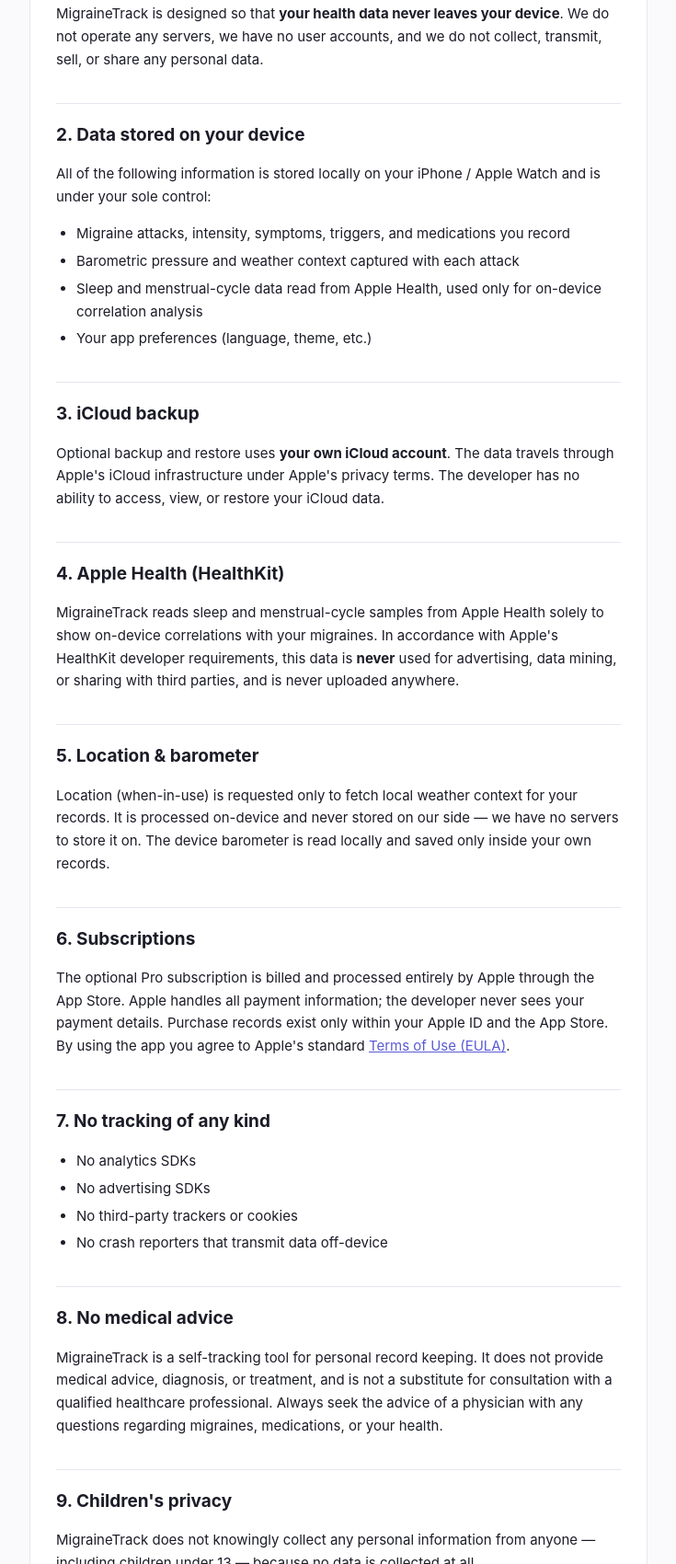
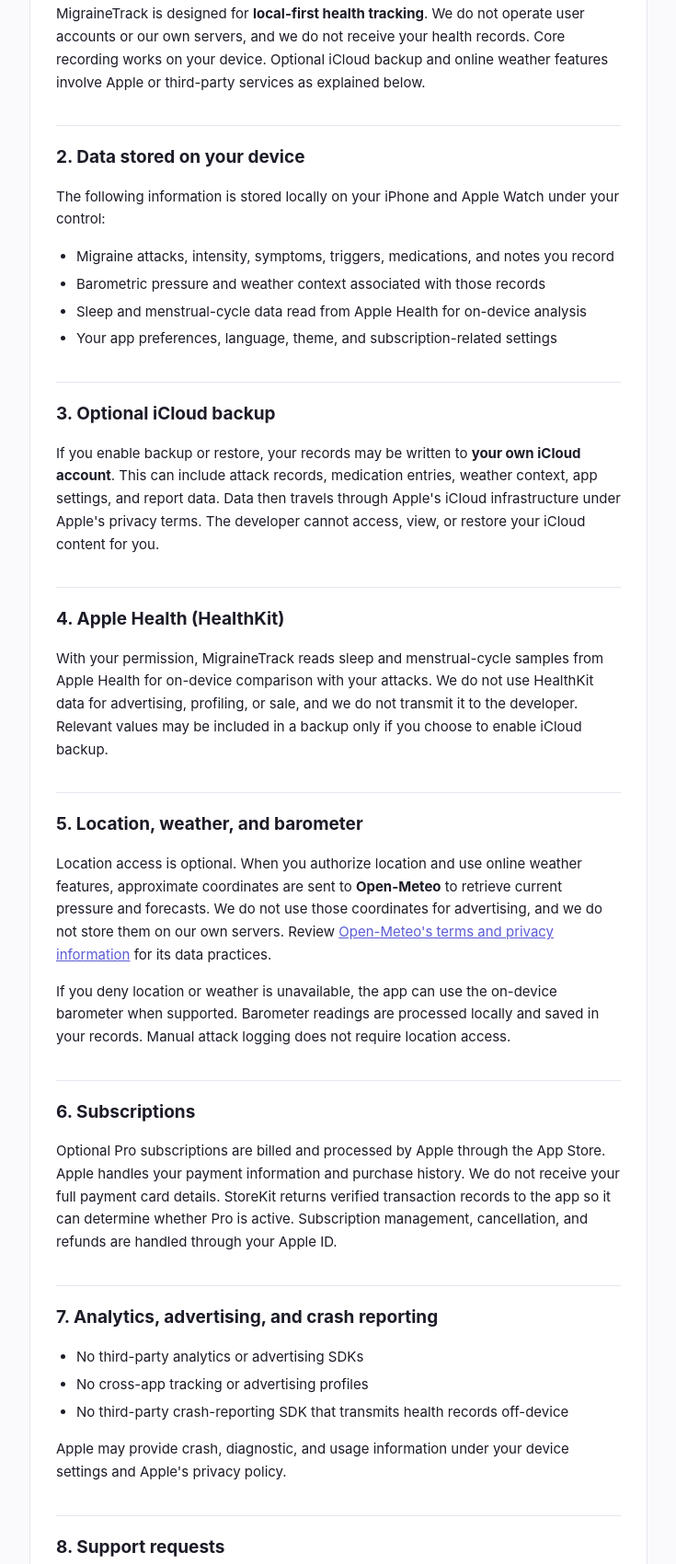
Before and after one commit to hairuizhi-cn/migrainetrack-site, a plain HTML site: page index.html in a window 1280 px wide. Shown: the part 351-2051 px from the top of the page at 92% size, without its empty margins (272-1007 px from the left). Drawn offline with Linux system fonts and the light colour scheme.

Commit message:
Update privacy and support disclosures

```diff
--- a/index.html
+++ b/index.html
@@ -28,7 +28,7 @@
 
 <header>
   <h1>MigraineTrack</h1>
-  <p>Privacy Policy · Last updated: October 20, 2026</p>
+  <p>Privacy Policy · Last updated: October 27, 2026</p>
 </header>
 
 <nav>
@@ -39,47 +39,51 @@
 <main>
   <div class="card">
     <h2 style="border-top:none;margin-top:0">1. Overview</h2>
-    <p>MigraineTrack is designed so that <strong>your health data never leaves your device</strong>. We do not operate any servers, we have no user accounts, and we do not collect, transmit, sell, or share any personal data.</p>
+    <p>MigraineTrack is designed for <strong>local-first health tracking</strong>. We do not operate user accounts or our own servers, and we do not receive your health records. Core recording works on your device. Optional iCloud backup and online weather features involve Apple or third-party services as explained below.</p>
 
     <h2>2. Data stored on your device</h2>
-    <p>All of the following information is stored locally on your iPhone / Apple Watch and is under your sole control:</p>
+    <p>The following information is stored locally on your iPhone and Apple Watch under your control:</p>
     <ul>
-      <li>Migraine attacks, intensity, symptoms, triggers, and medications you record</li>
-      <li>Barometric pressure and weather context captured with each attack</li>
-      <li>Sleep and menstrual-cycle data read from Apple Health, used only for on-device correlation analysis</li>
-      <li>Your app preferences (language, theme, etc.)</li>
+      <li>Migraine attacks, intensity, symptoms, triggers, medications, and notes you record</li>
+      <li>Barometric pressure and weather context associated with those records</li>
+      <li>Sleep and menstrual-cycle data read from Apple Health for on-device analysis</li>
+      <li>Your app preferences, language, theme, and subscription-related settings</li>
     </ul>
 
-    <h2>3. iCloud backup</h2>
-    <p>Optional backup and restore uses <strong>your own iCloud account</strong>. The data travels through Apple's iCloud infrastructure under Apple's privacy terms. The developer has no ability to access, view, or restore your iCloud data.</p>
+    <h2>3. Optional iCloud backup</h2>
+    <p>If you enable backup or restore, your records may be written to <strong>your own iCloud account</strong>. This can include attack records, medication entries, weather context, app settings, and report data. Data then travels through Apple's iCloud infrastructure under Apple's privacy terms. The developer cannot access, view, or restore your iCloud content for you.</p>
 
     <h2>4. Apple Health (HealthKit)</h2>
-    <p>MigraineTrack reads sleep and menstrual-cycle samples from Apple Health solely to show on-device correlations with your migraines. In accordance with Apple's HealthKit developer requirements, this data is <strong>never</strong> used for advertising, data mining, or sharing with third parties, and is never uploaded anywhere.</p>
+    <p>With your permission, MigraineTrack reads sleep and menstrual-cycle samples from Apple Health for on-device comparison with your attacks. We do not use HealthKit data for advertising, profiling, or sale, and we do not transmit it to the developer. Relevant values may be included in a backup only if you choose to enable iCloud backup.</p>
 
-    <h2>5. Location &amp; barometer</h2>
-    <p>Location (when-in-use) is requested only to fetch local weather context for your records. It is processed on-device and never stored on our side — we have no servers to store it on. The device barometer is read locally and saved only inside your own records.</p>
+    <h2>5. Location, weather, and barometer</h2>
+    <p>Location access is optional. When you authorize location and use online weather features, approximate coordinates are sent to <strong>Open-Meteo</strong> to retrieve current pressure and forecasts. We do not use those coordinates for advertising, and we do not store them on our own servers. Review <a href="https://open-meteo.com/en/terms">Open-Meteo's terms and privacy information</a> for its data practices.</p>
+    <p>If you deny location or weather is unavailable, the app can use the on-device barometer when supported. Barometer readings are processed locally and saved in your records. Manual attack logging does not require location access.</p>
 
     <h2>6. Subscriptions</h2>
-    <p>The optional Pro subscription is billed and processed entirely by Apple through the App Store. Apple handles all payment information; the developer never sees your payment details. Purchase records exist only within your Apple ID and the App Store. By using the app you agree to Apple's standard <a href="https://www.apple.com/legal/internet-services/itunes/dev/stdeula/">Terms of Use (EULA)</a>.</p>
+    <p>Optional Pro subscriptions are billed and processed by Apple through the App Store. Apple handles your payment information and purchase history. We do not receive your full payment card details. StoreKit returns verified transaction records to the app so it can determine whether Pro is active. Subscription management, cancellation, and refunds are handled through your Apple ID.</p>
 
-    <h2>7. No tracking of any kind</h2>
+    <h2>7. Analytics, advertising, and crash reporting</h2>
     <ul>
-      <li>No analytics SDKs</li>
-      <li>No advertising SDKs</li>
-      <li>No third-party trackers or cookies</li>
-      <li>No crash reporters that transmit data off-device</li>
+      <li>No third-party analytics or advertising SDKs</li>
+      <li>No cross-app tracking or advertising profiles</li>
+      <li>No third-party crash-reporting SDK that transmits health records off-device</li>
     </ul>
+    <p>Apple may provide crash, diagnostic, and usage information under your device settings and Apple's privacy policy.</p>
 
-    <h2>8. No medical advice</h2>
-    <p>MigraineTrack is a self-tracking tool for personal record keeping. It does not provide medical advice, diagnosis, or treatment, and is not a substitute for consultation with a qualified healthcare professional. Always seek the advice of a physician with any questions regarding migraines, medications, or your health.</p>
+    <h2>8. Support requests</h2>
+    <p>If you contact us through GitHub Issues, your message and any information you include are processed by GitHub. Do not include medical records, attack histories, or other sensitive personal information in a public issue.</p>
 
-    <h2>9. Children's privacy</h2>
-    <p>MigraineTrack does not knowingly collect any personal information from anyone — including children under 13 — because no data is collected at all.</p>
+    <h2>9. No medical advice</h2>
+    <p>MigraineTrack is a self-tracking tool for personal record keeping. Pattern summaries and estimates describe only your recorded history. They do not provide medical advice, diagnosis, prediction, or treatment, and are not a substitute for consultation with a qualified healthcare professional.</p>
 
-    <h2>10. Changes to this policy</h2>
-    <p>If this policy changes, the updated version will be posted on this page with a new date, and in-app where applicable.</p>
+    <h2>10. Children's privacy</h2>
+    <p>MigraineTrack is not directed to children under 13. We do not knowingly collect personal information from children through the app.</p>
 
-    <h2>11. Contact</h2>
+    <h2>11. Changes to this policy</h2>
+    <p>If this policy changes, the updated version will be posted on this page with a new date and, where appropriate, reflected in the app and App Store privacy disclosures.</p>
+
+    <h2>12. Contact</h2>
     <p>Questions about privacy: open an issue at <a href="https://github.com/hairuizhi-cn/migrainetrack-site/issues">github.com/hairuizhi-cn/migrainetrack-site</a>.</p>
   </div>
 </main>
```
Also changed, not shown: support.html (+3 -3 lines).
